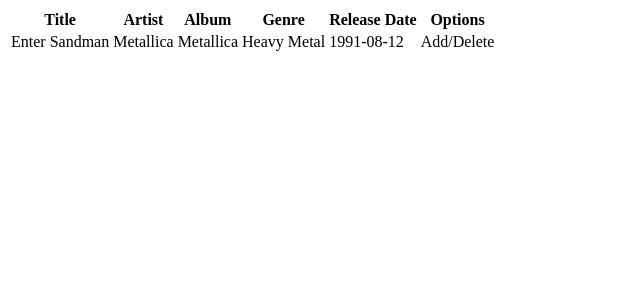
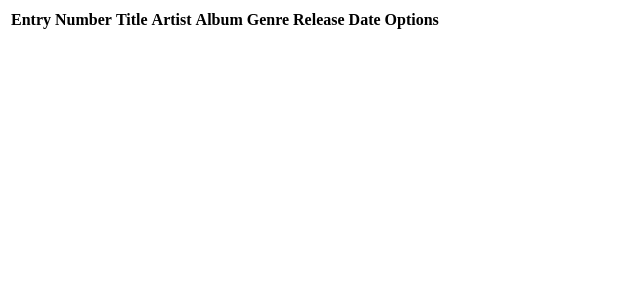
Before and after one commit to derekbohman/MusicFrontend, a React (Create React App) app in the folder music_frontend/: page / in a window 1280 px wide. Shown: the top 300 px of the page, without its empty margins (0-640 px from the left). Built offline with nearby package versions, Linux system fonts and the light colour scheme.

Commit message:
Created DisplayEntries component folder with DisplayEntries.jsx file. Also imported DisplayEntries component into App.js.

```diff
--- a/music_frontend/src/App.js
+++ b/music_frontend/src/App.js
@@ -1,5 +1,5 @@
 import React, { useState } from 'react';
-
+import DisplayEntries from './Components/DisplayEntries/DisplayEntries';
 
 function App() {
 
@@ -7,28 +7,7 @@
 
   return (
     <div>
-      <table>
-        <thead>
-          <tr>
-            <th>Title</th>
-            <th>Artist</th>
-            <th>Album</th>
-            <th>Genre</th>
-            <th>Release Date</th>
-            <th>Options</th>
-          </tr>
-        </thead>
-        <tbody>
-          <tr>
-            <td>Enter Sandman</td>
-            <td>Metallica</td>
-            <td>Metallica</td>
-            <td>Heavy Metal</td>
-            <td>1991-08-12</td>
-            <td>Add/Delete</td>
-          </tr>
-        </tbody>
-      </table>
+      <DisplayEntries entries = {entries}/>
     </div>
   );
 }
--- /dev/null
+++ b/music_frontend/src/Components/DisplayEntries/DisplayEntries.jsx
@@ -0,0 +1,34 @@
+const DisplayEntries = (props) => {
+  return (
+    <table>
+      <thead>
+        <tr>
+          <th>Entry Number</th>
+          <th>Title</th>
+          <th>Artist</th>
+          <th>Album</th>
+          <th>Genre</th>
+          <th>Release Date</th>
+          <th>Options</th>
+        </tr>
+      </thead>
+      <tbody>
+        {props.entries.map((entry, index) => {
+          return (
+            <tr>
+              <td>{index + 1}</td>
+              <td>{entry.title}</td>
+              <td>{entry.artist}</td>
+              <td>{entry.album}</td>
+              <td>{entry.genre}</td>
+              <td>{entry.release_date}</td>
+              <td>{entry.options}</td>
+            </tr>
+          );
+        })}
+      </tbody>
+    </table>
+  );
+};
+
+export default DisplayEntries;
```
